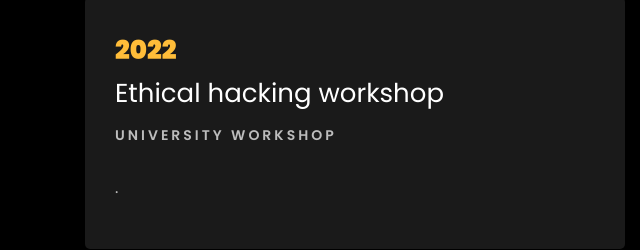
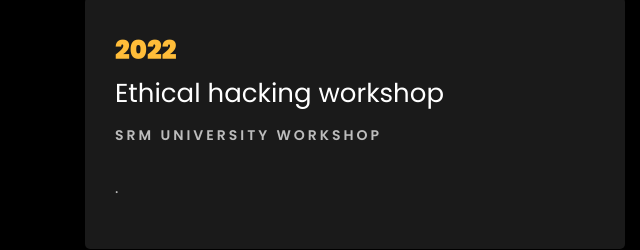
Before and after one commit to ESaiThoran/ESaiThoran.github.io, a plain HTML site: page index.html in a window 1280 px wide. Shown: the part 3242-3492 px from the top of the page, 0-640 px from the left. Drawn offline with Linux system fonts and the light colour scheme; files whose address does not match are found by name.

Commit message:
3rd_comment

```diff
--- a/index.html
+++ b/index.html
@@ -395,7 +395,7 @@
 					<div class="resume-wrap ftco-animate">
 						<span class="date">2022</span>
 						<h2>Ethical hacking workshop</h2>
-						<span class="position">university workshop</span>
+						<span class="position">SRM University workshop</span>
 						<p class="mt-4">.
 							<ul>
 							</ul>
```
